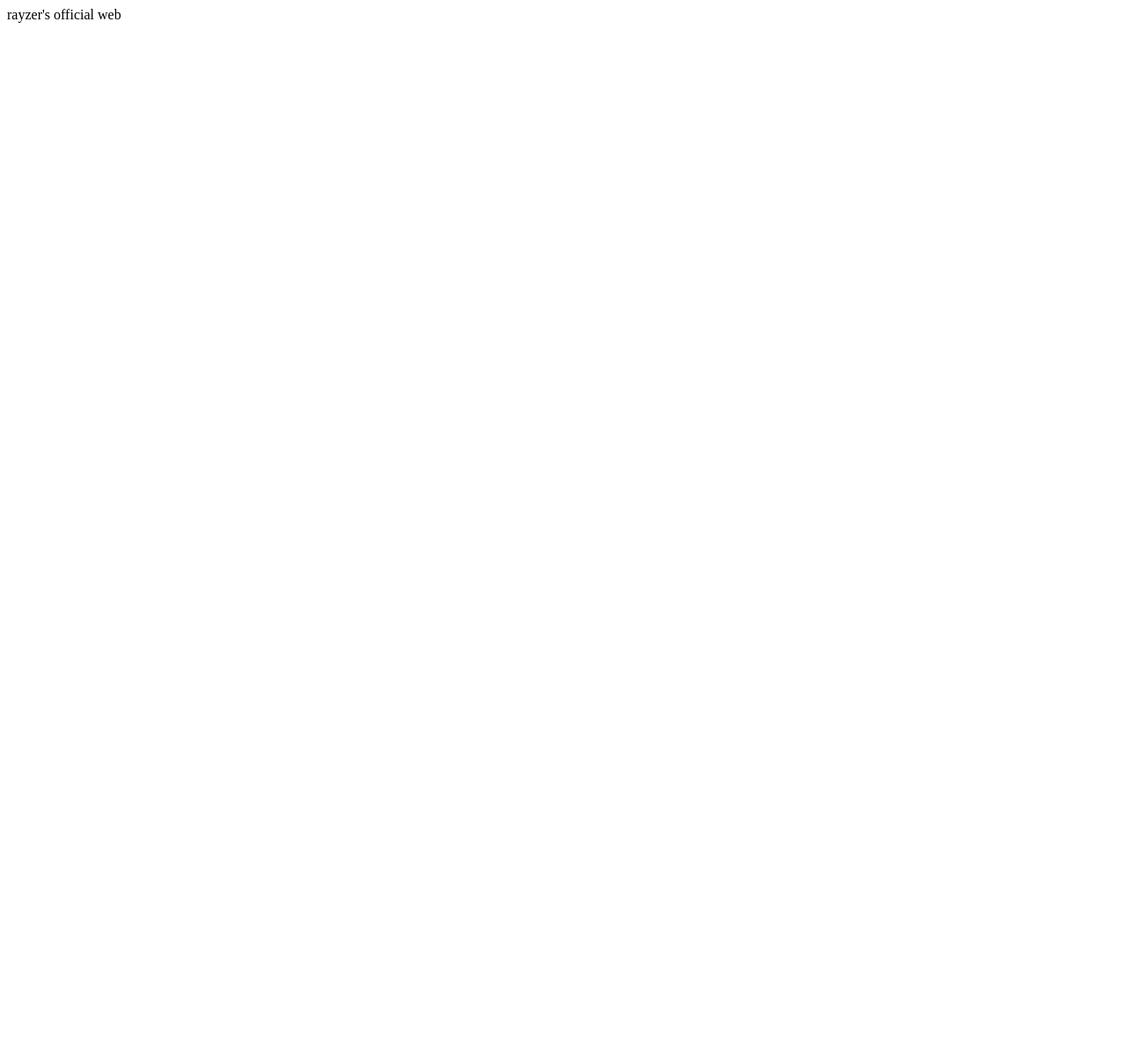
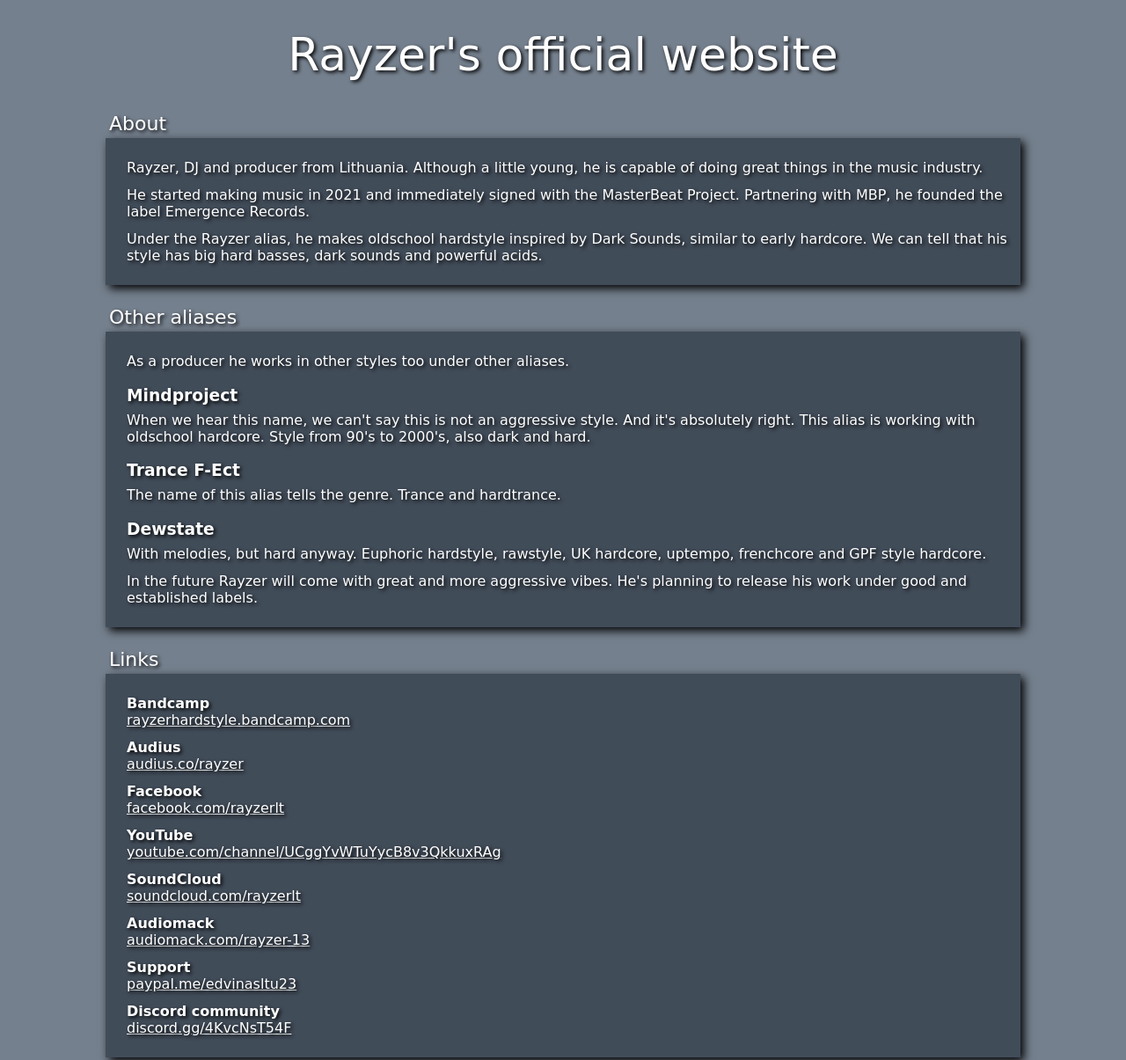
Before and after one commit to rayzerlt/rayzerlt.github.io, a plain HTML site: page index.html in a window 1280 px wide. Shown: the top 1205 px of the page at 88% size. Before the commit the page ends 800 px from the top, so only its background shows below. Drawn offline with Linux system fonts and the light colour scheme.

Commit message:
Add files via upload

```diff
--- a/index.html
+++ b/index.html
@@ -1 +1,69 @@
-rayzer's official web
+<html>
+	<head>
+		<title>Rayzer's official website</title>
+		<link rel="stylesheet" href="style.css" />
+	</head>
+	<body>
+		<div class="header">
+			Rayzer's official website
+		</div>
+		<table>
+			<tr>
+				<td class="box-top">About</td>
+			</tr>
+			<tr>
+				<td class="texttd" colspan="3">
+					<p>Rayzer, DJ and producer from Lithuania. Although a little young, he is capable of doing great things in the music industry.</p>
+					<p>He started making music in 2021 and immediately signed with the MasterBeat Project. Partnering with MBP, he founded the label Emergence Records.</p>
+					<p>Under the Rayzer alias, he makes oldschool hardstyle inspired by Dark Sounds, similar to early hardcore. We can tell that his style has big hard basses, dark sounds and powerful acids.</p>
+				</td>
+			</tr>
+		</table>
+		<table>
+			<tr>
+				<td class="box-top">Other aliases</td>
+			</tr>
+			<tr>
+				<td class="texttd" colspan="3">
+					<p>As a producer he works in other styles too under other aliases.</p>
+					<h3>Mindproject</h3>
+					<p>When we hear this name, we can't say this is not an aggressive style. And it's absolutely right. This alias is working with oldschool hardcore. Style from 90's to 2000's, also dark and hard.</p>
+					<h3>Trance F-Ect</h3>
+					<p>The name of this alias tells the genre. Trance and hardtrance.</p>
+					<h3>Dewstate</h3>
+					<p>With melodies, but hard anyway. Euphoric hardstyle, rawstyle, UK hardcore, uptempo, frenchcore and GPF style hardcore.</p>
+					<p>In the future Rayzer will come with great and more aggressive vibes. He's planning to release his work under good and established labels.</p>
+				</td>
+			</tr>
+		</table>
+		<table>
+			<tr>
+				<td class="box-top">Links</td>
+			</tr>
+			<tr>
+				<td class="texttd" colspan="3">
+					<p><b>Bandcamp</b><br><a href="https://rayzerhardstyle.bandcamp.com">rayzerhardstyle.bandcamp.com</a></p>
+					<p><b>Audius</b><br><a href="https://audius.co/rayzer">audius.co/rayzer</a></p>
+					<p><b>Facebook</b><br><a href="https://facebook.com/rayzerlt">facebook.com/rayzerlt</a></p>
+					<p><b>YouTube</b><br><a href="https://youtube.com/channel/UCggYvWTuYycB8v3QkkuxRAg">youtube.com/channel/UCggYvWTuYycB8v3QkkuxRAg</a></p>
+					<p><b>SoundCloud</b><br><a href="https://soundcloud.com/rayzerlt">soundcloud.com/rayzerlt</a></p>
+					<p><b>Audiomack</b><br><a href="https://audiomack.com/rayzer-13">audiomack.com/rayzer-13</a></p>
+					<p><b>Support</b><br><a href="https://paypal.me/edvinasltu23">paypal.me/edvinasltu23</a></p>
+					<p><b>Discord community</b><br><a href="https://discord.gg/4KvcNsT54F">discord.gg/4KvcNsT54F</a></p>
+				</td>
+			</tr>
+		</table>
+		<table>
+			<tr>
+				<td class="box-top">Contact info</td>
+			</tr>
+			<tr>
+				<td class="texttd" colspan="3">
+					<p>I'm very busy, so please don't write to me for no reason because I will ignore it.</p>
+					<p>If you have good offers or other good things that could be good for me, write on SoundCloud or Facebook.</p>
+				</td>
+			</tr>
+		</table>
+		<span class="by">Website created by Steve Pixus.</span>
+	</body>
+</html>
--- /dev/null
+++ b/style.css
@@ -0,0 +1,47 @@
+body {
+	font-family:"dejavu sans";
+	color:#fff;
+	background-color:#75808e;
+	text-shadow: 2px 2px 4px #000;
+}
+.header {
+	text-align:center;
+	font-size:52;
+	padding-top:24px;
+	padding-bottom:20px;
+}
+table {
+	border-collapse:collapse;
+	width:1040px;
+	margin-left:auto;
+	margin-right:auto;
+	margin-bottom:8px;
+}
+h3 {
+	margin-bottom:0px;
+}
+p {
+	margin-top:8px;
+	margin-bottom:12px;
+}
+.box-top {
+	font-size:22px;
+	padding-left:4px;
+	padding-right:4px;
+	padding-top:16px;
+	padding-bottom:4px;
+}
+.texttd {
+	padding-left:24px;
+	padding-top:16px;
+	padding-bottom:12px;
+	background-color:#414c59;
+	box-shadow: 4px 4px 10px #000;
+}
+a {
+	color:#fff;
+}
+.by {
+	font-size:12;
+	margin-top:48px;
+}
```
